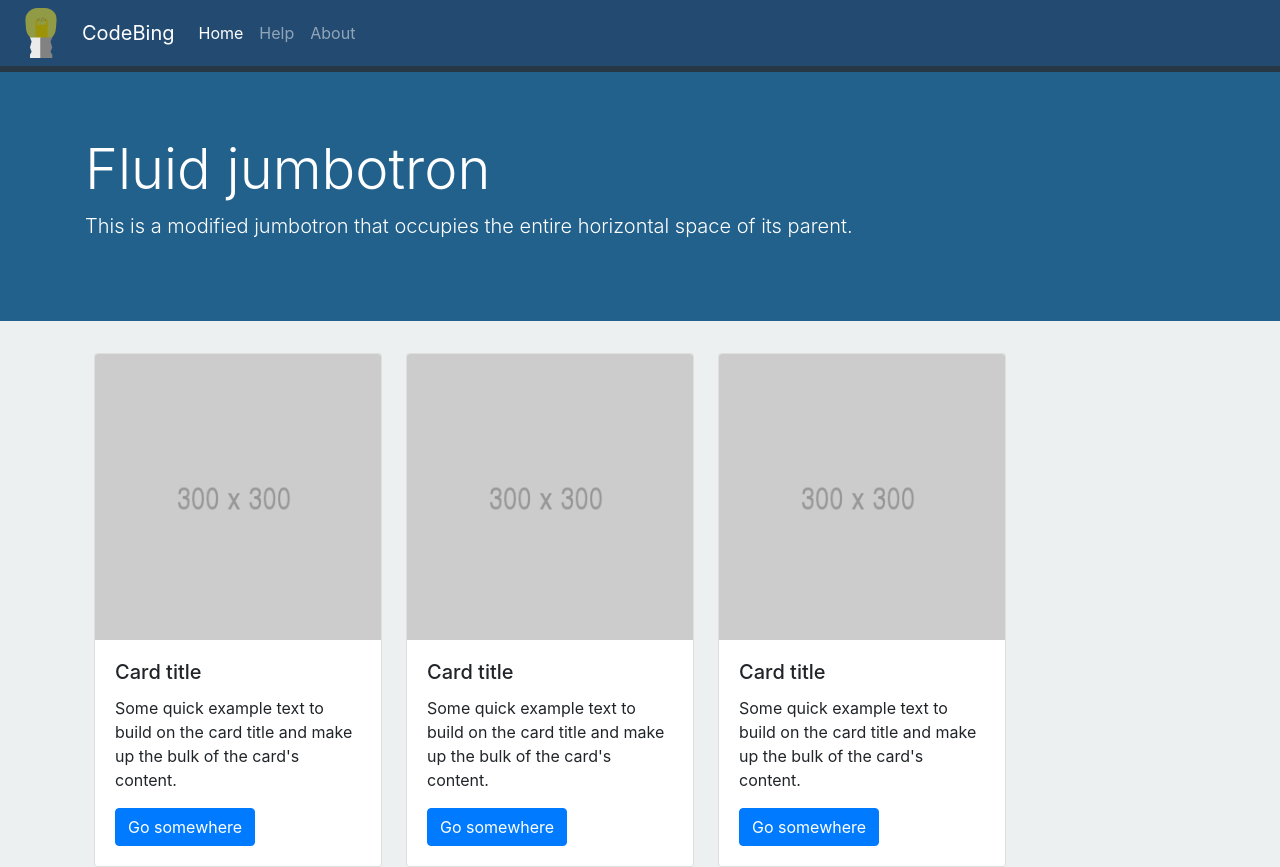
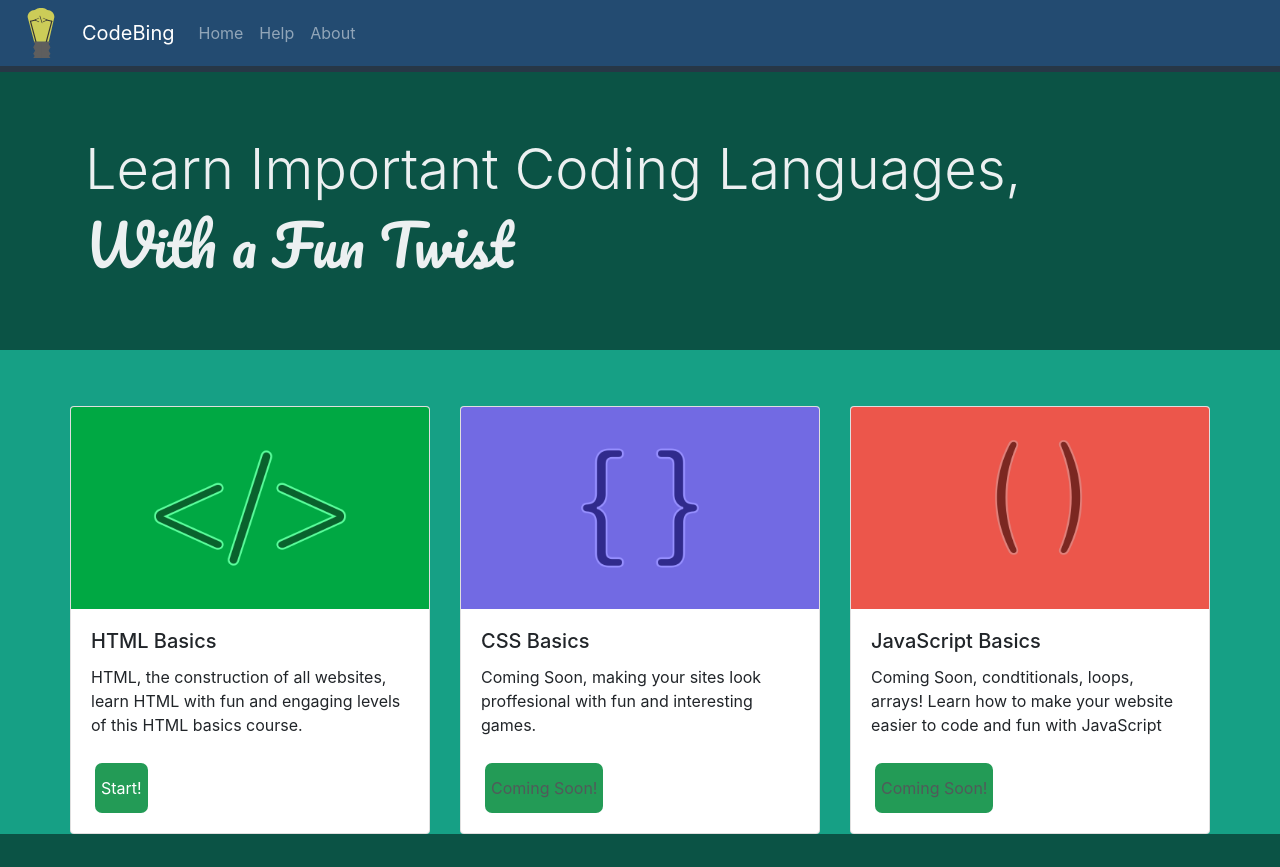
Before and after one commit to Bubsicle/BrightCode, a PHP site: page / in a window 1280 px wide. After the commit the page ends 834 px from the top, so only its background shows below. Run offline with PHP 8.4, Linux system fonts and the light colour scheme; some libraries are stand-ins or nearby versions.

Commit message:
Made some changes, added introdcutory content like home page and about.
Getting there...

```diff
--- a/css/main.css
+++ b/css/main.css
@@ -1,3 +1,4 @@
+@import url("https://fonts.googleapis.com/css?family=Cabin|Inconsolata|Nunito|Nunito+Sans|Pacifico|Quicksand|Rubik|VT323");
 * {
   box-sizing: border-box; }
 
@@ -15,7 +16,20 @@
   text-decoration: underline; }
 
 body {
-  background-color: #ECF0F1; }
+  background-color: #16A085; }
+
+.about {
+  color: #ECF0F1; }
+
+.about a {
+  color: #273746; }
+
+.jumbotron {
+  background-color: #0B5345;
+  color: #ECF0F1; }
+
+.fun {
+  font-family: 'Pacifico', cursive; }
 
 .navbar {
   background-color: #234B71;
@@ -25,12 +39,6 @@
 
 h3 {
   margin-top: 4px; }
-
-.jumbotron {
-  background-color: #21618C; }
-
-.jumbotron > .container {
-  color: white; }
 
 .html {
   padding-right: 0; }
@@ -150,6 +158,10 @@
   margin-left: 4px;
   margin-top: 10px; }
 
+.button > a {
+  color: white;
+  text-decoration: none; }
+
 .button:hover {
   background-color: #16A085;
   transition: background-color .3s; }
--- a/htmlbasics-4.php
+++ b/htmlbasics-4.php
@@ -115,7 +115,7 @@
   <a href="htmlbasics-3.php">3</a>
   <a href="htmlbasics-4.php">4</a>
   <a href="htmlbasics-5.php">5</a>
-  <a href="htmlbasics-4.php" class="disabled" id="next">Next</a>
+  <a href="htmlbasics-5.php" class="disabled" id="next">Next</a>
 </div>
 <script>
 function hint() {
--- a/inc/header.php
+++ b/inc/header.php
@@ -20,21 +20,21 @@
   <body>
     <nav class="animated slideInDown justify-content-center navbar-dark navbar navbar-expand-md ">
       <img class="logo mr-3" src="img/logo.svg">
-      <a class="navbar-brand" href="#">CodeBing</a>
+      <a class="navbar-brand" href="index.php">CodeBing</a>
       <button class="navbar-toggler" type="button" data-toggle="collapse" data-target="#navbarSupportedContent" aria-controls="navbarSupportedContent" aria-expanded="false" aria-label="Toggle navigation">
         <span class="navbar-toggler-icon"></span>
       </button>
 
       <div class="collapse navbar-collapse" id="navbarSupportedContent">
         <ul class="navbar-nav mr-auto">
-          <li class="nav-item active">
-            <a class="nav-link" href="#">Home <span class="sr-only">(current)</span></a>
+          <li class="nav-item">
+            <a class="nav-link" href="index.php">Home <span class="sr-only">(current)</span></a>
           </li>
           <li class="nav-item">
             <a class="nav-link" href="#">Help</a>
           </li>
           <li class="nav-item">
-            <a class="nav-link" href="#">About</a>
+            <a class="nav-link" href="about.php">About</a>
           </li>
         </ul>
       </div>
--- a/index.php
+++ b/index.php
@@ -1,36 +1,42 @@
 <?php include("inc/header.php")?>
 <div class="jumbotron jumbotron-fluid">
   <div class="container">
-    <h1 class="display-4">Fluid jumbotron</h1>
-    <p class="lead">This is a modified jumbotron that occupies the entire horizontal space of its parent.</p>
+    <h1 class="display-4">Learn Important Coding Languages,</h1> <h1 class="display-4 fun">With a Fun Twist</h1>
   </div>
 </div>
+
 <div class="container">
 <div class="row">
-    <div class="ml-4 card" style="width: 18rem;">
-      <img class="card-img-top" src="img/test.png" alt="Card image cap">
+<div class="mt-4 card-deck">
+  <div class="card">
+    <img class="card-img-top" src="img/html.png" alt="Card image cap">
     <div class="card-body">
-        <h5 class="card-title">Card title</h5>
-        <p class="card-text">Some quick example text to build on the card title and make up the bulk of the card's content.</p>
-        <a href="#" class="btn btn-primary">Go somewhere</a>
+      <h5 class="card-title">HTML Basics</h5>
+      <p class="card-text">HTML, the construction of all websites, learn HTML with fun and engaging levels of this HTML basics course.</p>
+      <button class="button start"><a href="htmlbasics-1.php">Start!</a></button>
     </div>
   </div>
-    <div class="ml-4 card" style="width: 18rem;">
-      <img class="card-img-top" src="img/test.png" alt="Card image cap">
+  <div class="card">
+    <img class="card-img-top" src="img/css.png" alt="Card image cap">
     <div class="card-body">
-        <h5 class="card-title">Card title</h5>
-        <p class="card-text">Some quick example text to build on the card title and make up the bulk of the card's content.</p>
-        <a href="#" class="btn btn-primary">Go somewhere</a>
+      <h5 class="card-title">CSS Basics</h5>
+      <p class="card-text">Coming Soon, making your sites look proffesional with fun and interesting games.</p>
+      <button class="button start"><a class="disabled" href="htmlbasics-1.php">Coming Soon!</a></button>
     </div>
   </div>
-    <div class="ml-4 card" style="width: 18rem;">
-      <img class="card-img-top" src="img/test.png" alt="Card image cap">
+  <div class="card">
+    <img class="card-img-top" src="img/js.png" alt="Card image cap">
     <div class="card-body">
-        <h5 class="card-title">Card title</h5>
-        <p class="card-text">Some quick example text to build on the card title and make up the bulk of the card's content.</p>
-        <a href="#" class="btn btn-primary">Go somewhere</a>
+      <h5 class="card-title">JavaScript Basics</h5>
+      <p class="card-text">Coming Soon, condtitionals, loops, arrays! Learn how to make your website easier to code and fun with JavaScript</p>
+      <button class="button start"><a class="disabled" href="htmlbasics-1.php">Coming Soon!</a></button>
     </div>
   </div>
 </div>
 </div>
+
+</div>
+
+
+
 <?php include("inc/footer.php")?>
--- a/sass/main.scss
+++ b/sass/main.scss
@@ -1,6 +1,8 @@
 * {
   box-sizing: border-box;
 }
+
+@import url('https://fonts.googleapis.com/css?family=Cabin|Inconsolata|Nunito|Nunito+Sans|Pacifico|Quicksand|Rubik|VT323');
 
 // Variables
 $blumine: #21618C;
@@ -39,9 +41,29 @@
 // body/navbar
 
 body {
-  background-color: $porcelain;
+  background-color: $mountain-meadow;
 
 }
+
+.about {
+  color: $porcelain;
+}
+
+.about a {
+  color: $pickled-bluewood;
+}
+
+// Jumbo
+
+.jumbotron {
+  background-color: $deep-sea-green;
+  color: $porcelain;
+}
+
+.fun {
+font-family: 'Pacifico', cursive;
+}
+
 
 .navbar {
   background-color: $astronaut;
@@ -52,15 +74,6 @@
 
 h3 {
   margin-top: 4px;
-}
-
-// jumbotron
-.jumbotron {
-  background-color: $blumine;
-}
-
-.jumbotron > .container {
-    color: white;
 }
 
 // HTML SECTION
@@ -228,6 +241,11 @@
     margin-top: 10px;
   }
 
+  .button > a {
+    color: white;
+    text-decoration: none;
+  }
+
   .button:hover {
     background-color: $mountain-meadow;
     transition: background-color .3s;
```
Also changed, not shown: about.php (added, +12 -0 lines), htmlbasics-5.php (+13 -5 lines), img/CSS.svg (added), img/HTML.svg (added), img/JS.svg (added), img/css.png (added), img/html.png (added), img/js.png (added), img/logo.svg, 1 other file. Lines whose indentation alone changed are shown as unchanged.
